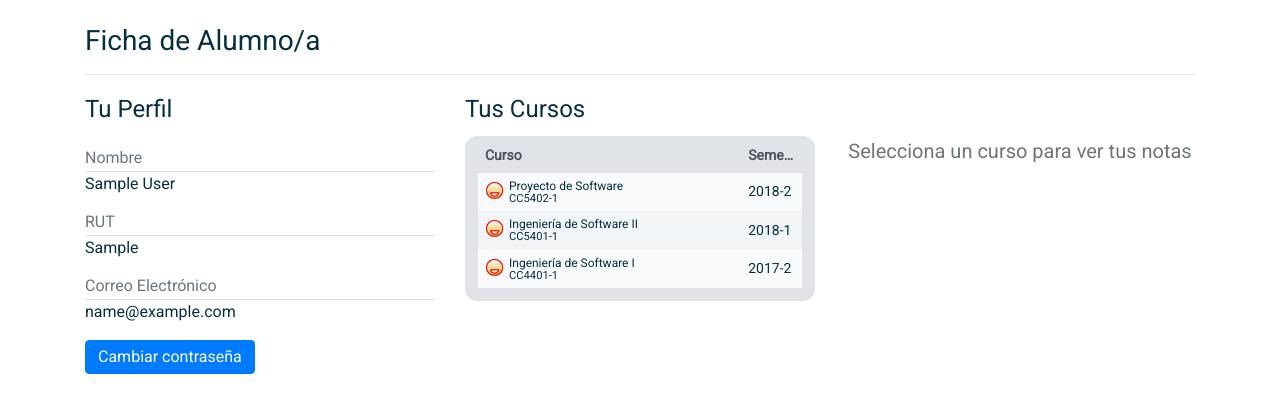
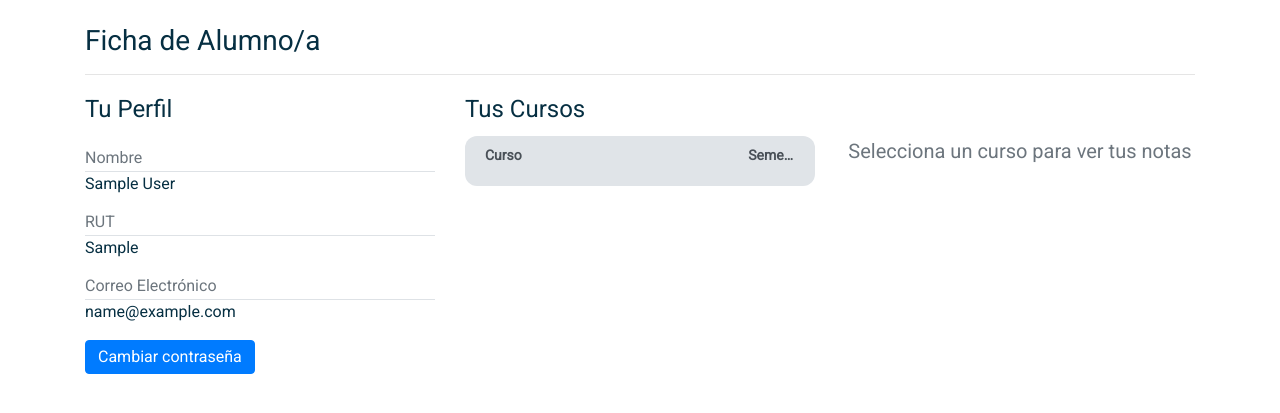
Before and after one commit to DCC-CC4401/2018-2-Tiburoncin-hu-ha-ha-T4, a Django app: a page that uses T4/coevaluacion/templates/profile.html in a window 1280 px wide. Shown: the part 86-499 px from the top of the page. Run offline with Django 3.2, Linux system fonts and the light colour scheme; a user stored in the database is signed in; tables that the repository leaves empty hold one stand-in row (values such as "Sample post"); lists and menus that the app fills with data are empty; some libraries are stand-ins or nearby versions.

Commit message:
almost finished profile view, just left make the change password form

```diff
--- a/T4/coevaluacion/templates/profile.html
+++ b/T4/coevaluacion/templates/profile.html
@@ -20,7 +20,7 @@
             <span>{{ profile_user.email }}</span>
 
             {% if owner %}
-                <button type="button" id="change-pass-btn" class="btn btn-primary mt-3 d-block" onclick="changePass()">Cambiar contraseña</button>
+                <button type="button" id="change-pass-btn" class="btn btn-primary mt-3 d-block" onclick="changePass({{ courses|length }})">Cambiar contraseña</button>
             {% endif %}
         </div>
         <!-- FIN Perfil -->
@@ -40,54 +40,20 @@
                     </thead>
                     <!-- Cuerpo de tabla (Table Data) -->
                     <tbody>
-                        <tr id="row-btn" onclick="showNotas()">
-                            <td class="td-curso-full">
-                                <div class="cargos cargos-alumno tooltip-custom">
-                                    <span class="tooltiptext"></span>
-                                </div>
-                                <span class="curso-nombre">Proyecto de Software</span>
-                                <br>
-                                <span class="curso-codigo">CC5402-1</span>
-                            </td>
-                            <td>2018-2</td>
-                        </tr>
-                        <tr>
-                            <td class="td-curso-full">
-                                <div class="cargos cargos-alumno tooltip-custom">
-                                    <span class="tooltiptext"></span>
-                                </div>
-                                <span class="curso-nombre">Ingeniería de Software II</span>
-                                <br>
-                                <span class="curso-codigo">CC5401-1</span>
-                            </td>
-                            <td>2018-1</td>
-                        </tr>
-                        <tr>
-                            <td class="td-curso-full">
-                                <div class="cargos cargos-alumno tooltip-custom">
-                                    <span class="tooltiptext"></span>
-                                </div>
-                                <span class="curso-nombre">Ingeniería de Software I</span>
-                                <br>
-                                <span class="curso-codigo">CC4401-1</span>
-                            </td>
-                            <td>2017-2</td>
-                        </tr>
                         {% for c in courses %}
-                            <tr>
+                            <tr id="row-btn-{{ c.course_index }}" onclick="showGrades({{ c.course_index }}, {{ courses|length }})">
                                 <td class="td-curso-full">
                                     <div class="cargos cargos-alumno tooltip-custom">
                                         <span class="tooltiptext"></span>
                                     </div>
                                     <span class="curso-nombre">{{ c.course.course.code.name }}</span>
                                     {% if c.visitor_rol %}
-                                        <span class="cargos cargos-profesor fright"title="Eres Profesor/a en este ramo"></span>
+                                        <span class="cargos cargos-profesor fright" title="Eres Profesor/a en este ramo"></span>
                                     {% endif %}
                                     <br>
                                     <span class="curso-codigo">{{ c.course.course.code.code }}</span>
                                 </td>
                                 <td>{{ c.course.course.year }}-{{ c.course.course.semester }}</td>
-
                             </tr>
                         {% endfor %}
                     </tbody>
@@ -115,7 +81,7 @@
                             <input type="password" class="form-control" id="passNewConfirm">
                         </div>
                         <button type="submit" class="btn btn-primary-custom">Confirmar</button>
-                        <button type="button" class="btn btn-cancel" onclick="cancelPass()">Cancelar</button>
+                        <button type="button" class="btn btn-cancel" onclick="cancelPass({{ courses|length }})">Cancelar</button>
                     </form>
                 </div>
             {% endif %}
@@ -123,7 +89,8 @@
             <div id="notas-placeholder" class="mt-5">
                 <h5 class="font-weight-normal text-center text-muted">Selecciona un curso para ver tus notas</h5>
             </div>
-            <div id="notas-resumen">
+            {% for c in courses %}
+                <div id="notas-resumen-{{ c.course_index }}" class="notas-resumen">
                     <h4 class="d-inline-block mt-1">Tus Notas</h4>
                     <h5 class="float-right mb-0 mt-2 text-muted" id="currentCurso">CC5402-1, 2018-2</h5>
 
@@ -139,34 +106,22 @@
                             </thead>
 
                             <!-- Cuerpo de tabla (Table Data) -->
-                        <tbody>
+                            <tbody id="notas-resumen-table">
+                                {% for grade in c.grades %}
                                     <tr>
                                     <!-- Fecha de publicación -->
-                                <td class="td-fecha">23:59 22/11/17</td>
+                                    <td class="td-fecha">{{ grade.co_evaluation.init_date }}</td>
                                     <!-- Título de coevaluación -->
-                                <td>Tarea 4</td>
+                                    <td>{{ grade.co_evaluation.name }}</td>
                                     <!-- Nota -->
-                                <td class="td-nota">6.2</td>
+                                    <td class="td-nota">{{ grade.grade }}</td>
                                 </tr>
-                            <tr>
-                                <td class="td-fecha">23:59 13/10/17</td>
-                                <td>Tarea 3</td>
-                                <td class="td-nota td-nota-roja">3.8</td>
-                            </tr>
-                            <tr>
-                                <td class="td-fecha">23:59 17/09/17</td>
-                                <td>Tarea 2</td>
-                                <td class="td-nota">5.7</td>
-                            </tr>
-                            <tr>
-                                <td class="td-fecha">12:15 20/08/17</td>
-                                <td>Tarea 1</td>
-                                <td class="td-nota">6.5</td>
-                            </tr>
+                                {% endfor %}
                             </tbody>
                         </table>
                     </div>
                 </div>
+            {% endfor %}
         </div>
     </div>
 </div>
--- a/T4/coevaluacion/views.py
+++ b/T4/coevaluacion/views.py
@@ -2,10 +2,9 @@ from django.contrib import messages
 from django.contrib.auth import authenticate
 from django.contrib.auth import login as auth_login, logout as auth_logout
 from django.contrib.auth.decorators import login_required
-from django.db.models.query import QuerySet
 from django.shortcuts import render, redirect
 
-from .models import User, UserInCourse, CoEvaluation, Course, AnswerCoEvaluation
+from .models import User, UserInCourse, CoEvaluation, Course, AnswerCoEvaluation, GradesPerCoEvaluation
 
 
 def login(request):
@@ -60,7 +59,7 @@ def profile(request, rut):
     owner_courses = UserInCourse.objects.filter(member=profile_user)
     logged_courses = UserInCourse.objects.filter(member=logged_user)
 
-    courses = []
+    courses = list()
     for owner_course in owner_courses:
 
         visitor_rol = logged_courses.filter(course=owner_course.course)
@@ -73,9 +72,18 @@ def profile(request, rut):
 
     courses = sorted(courses, key=lambda x: (x['course'].course.year, x['course'].course.semester), reverse=True)
 
+    grades_per_assessment = GradesPerCoEvaluation.objects.filter(member=profile_user)
+    for i in range(len(courses)):
+        grades = list()
+        for grade in grades_per_assessment:
+            if grade.co_evaluation.course.code.code == courses[i]['course'].course.code.code:
+                grades.append(grade)
+        courses[i]['grades'] = grades
+        courses[i]['course_index'] = i
+
     context = {
         'profile_user': profile_user,
-        'logged_user': logged_user,
+        'user': logged_user,
         'owner': owner,
         'courses': courses
     }
--- a/T4/static/coevaluacion/css/coeval.css
+++ b/T4/static/coevaluacion/css/coeval.css
@@ -15,6 +15,10 @@ body {
 #notas-resumen,
 #gestion-grupo,
 #gestion-estudiante { display: none; }
+
+.notas-resumen {
+    display: none;
+}
 
 .color-text {
 	color: #4c94c4;
@@ -450,6 +454,10 @@ button:active > .clickable-icon {
 --------------------------------------------*/
 
 #cambiar-contrasena, #notas-resumen, #add-curso-form, #add-coev-form {
+
+}
+
+.notas-resumen {
     -webkit-animation: fadein 0.8s ease-in;
     animation: fadein 0.8s;
 }
```
Also changed, not shown: T4/static/coevaluacion/js/coeval.js (+25 -10 lines), T4/coevaluacion/models.py (line endings or trailing spaces). Lines whose indentation alone changed are shown as unchanged.
